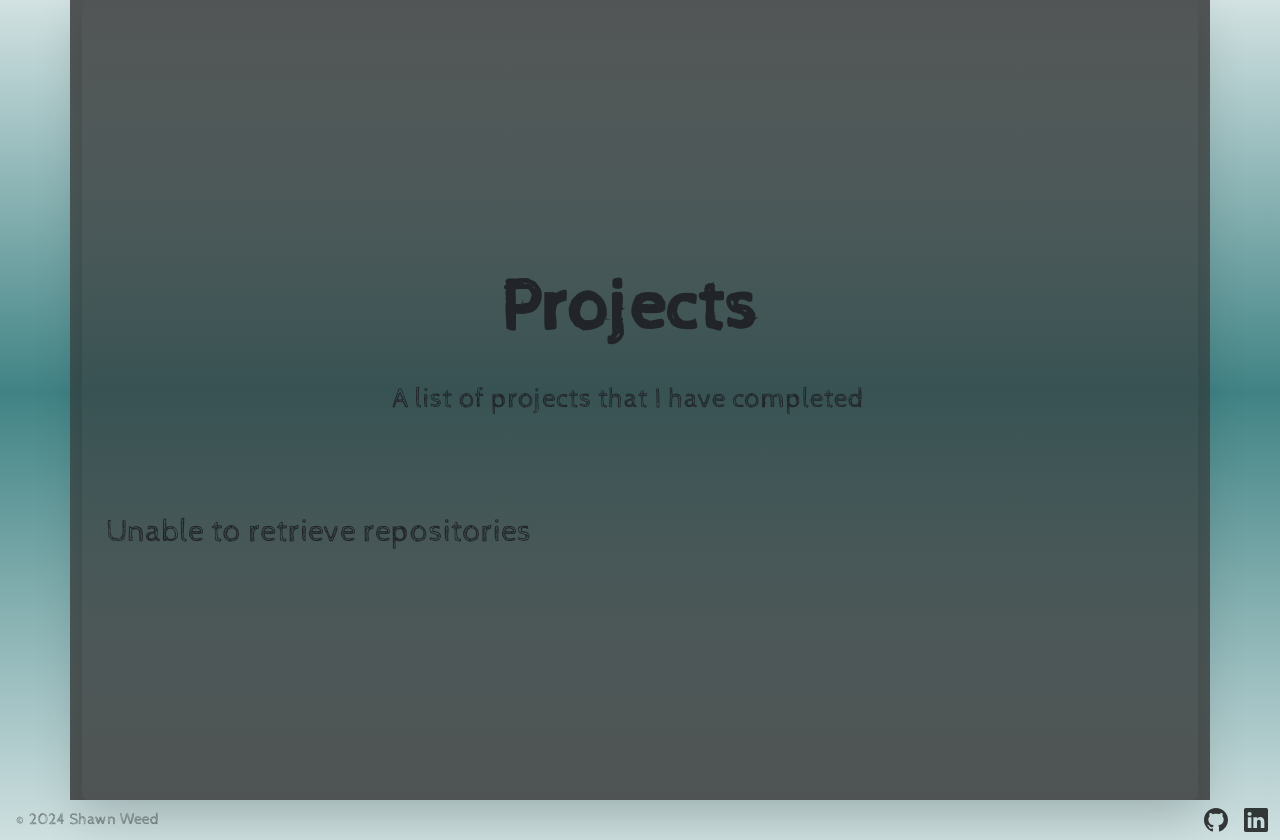
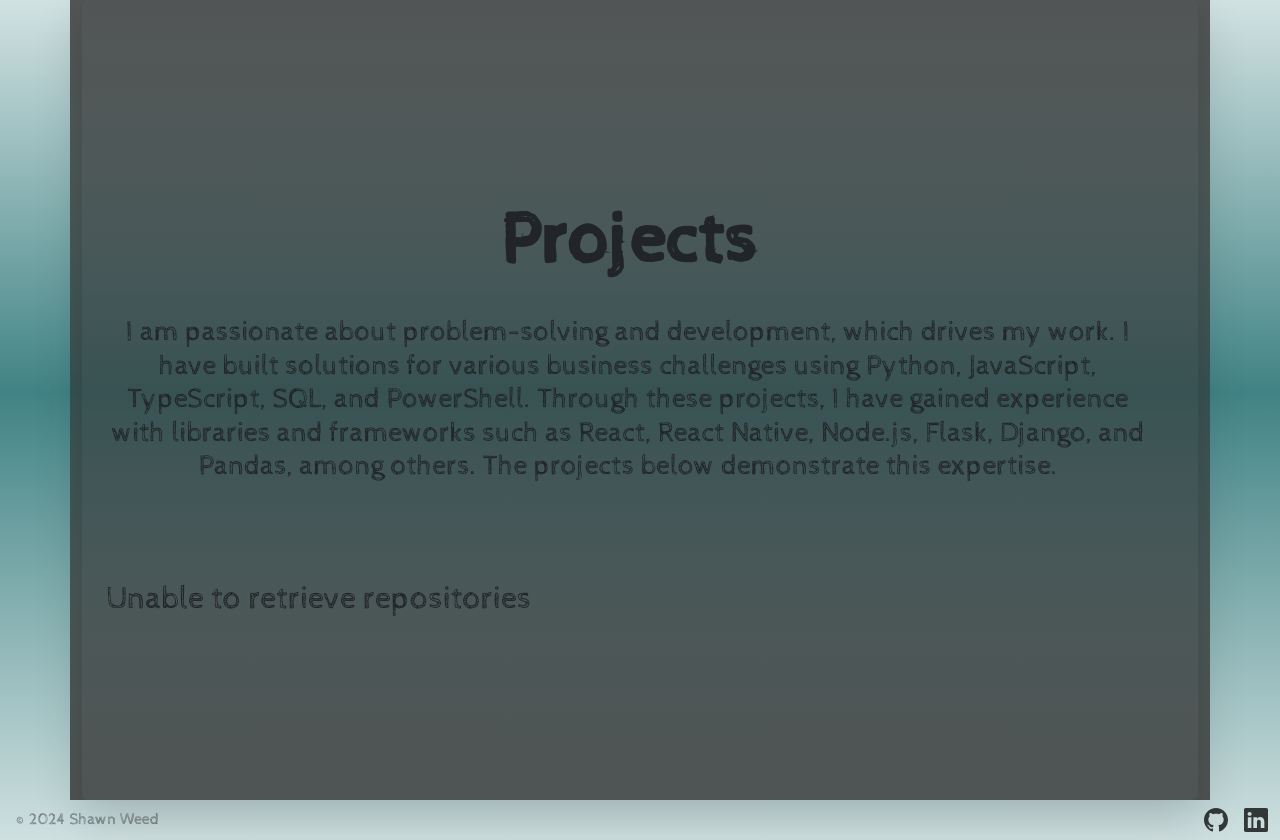
Before and after one commit to shawn-weed/portfolio-website, a Flask app: page /developer in a window 1280 px wide. Shown: the part 56-896 px from the top of the page. Run offline with Flask 3, Linux system fonts and the light colour scheme; data that the repository does not hold is empty; some libraries are stand-ins or nearby versions.

Commit message:
Update to developer page

```diff
--- a/templates/developer.html
+++ b/templates/developer.html
@@ -6,7 +6,7 @@
       Projects
     </h1>
     <h3 class='text-center'>
-      A list of projects that I have completed
+      I am passionate about problem-solving and development, which drives my work. I have built solutions for various business challenges using Python, JavaScript, TypeScript, SQL, and PowerShell. Through these projects, I have gained experience with libraries and frameworks such as React, React Native, Node.js, Flask, Django, and Pandas, among others. The projects below demonstrate this expertise.
     </h3>
     {%if projects%}
       {%for repo in projects%}
```
Also changed, not shown: 1 other file.
